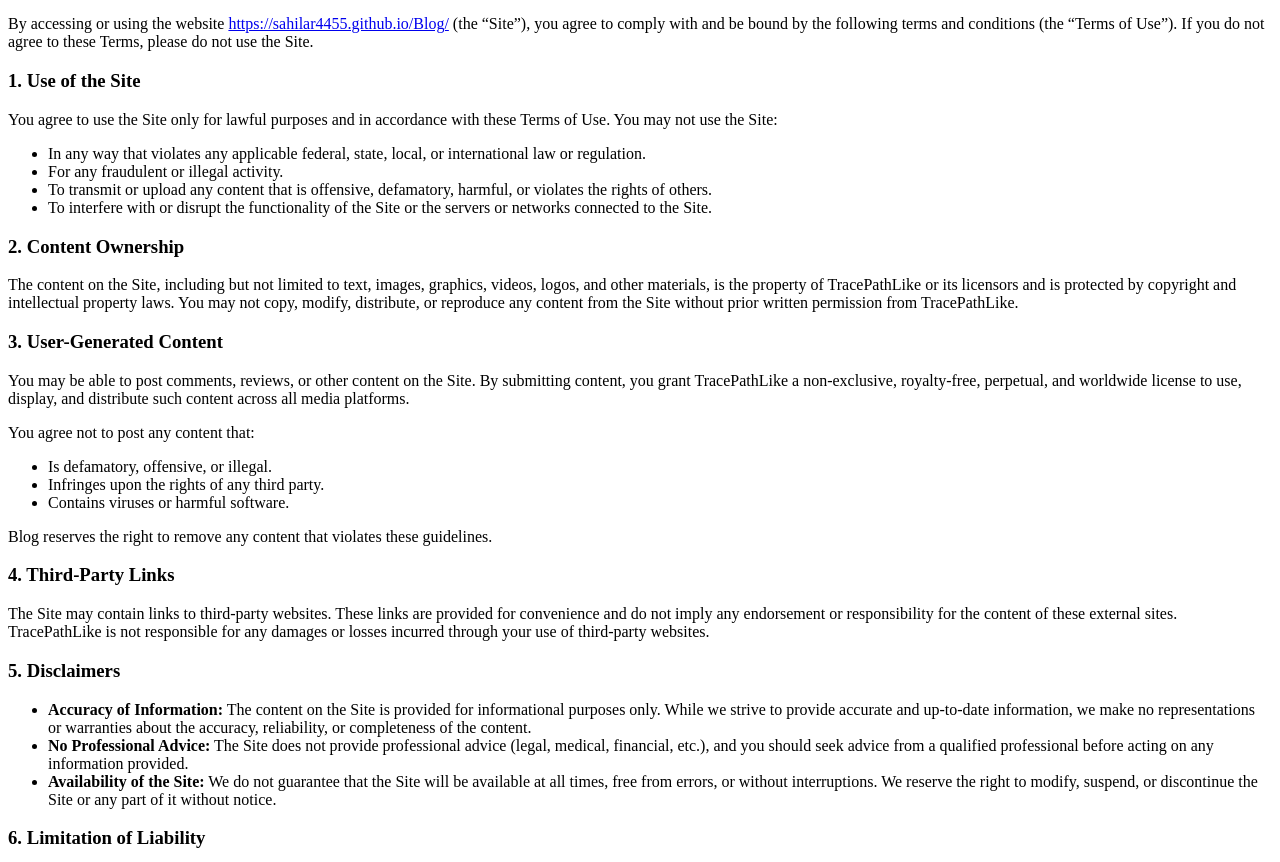
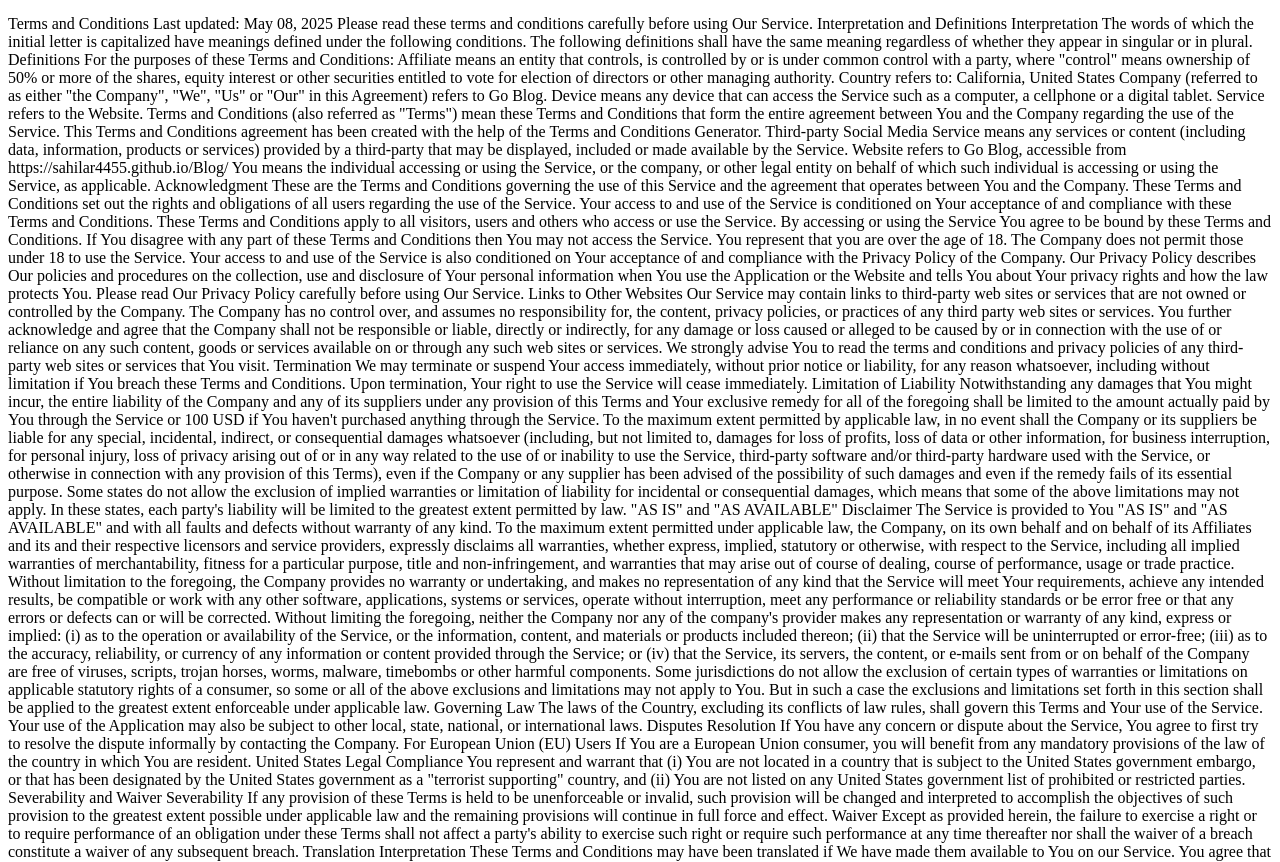
Before and after one commit to Sahilar4455/Blog, a plain HTML site: page term and condition.html in a window 1280 px wide. Shown: the part 70-932 px from the top of the page. Drawn offline with Linux system fonts and the light colour scheme.

Commit message:
Update term and condition.html

```diff
--- a/term and condition.html
+++ b/term and condition.html
@@ -13,51 +13,106 @@
                 </h1>
 
               <h3>Terms of Use</h3>
-                    <p>By accessing or using the website <a href="https://sahilar4455.github.io/Blog/" target="_blank">https://sahilar4455.github.io/Blog/</a> (the “Site”), you agree to comply with and be bound by the following terms and conditions (the “Terms of Use”). If you do not agree to these Terms, please do not use the Site.</p>
+                    <p>Terms and Conditions
+Last updated: May 08, 2025
 
-                    <h3>1. Use of the Site</h3>
-                    <p>You agree to use the Site only for lawful purposes and in accordance with these Terms of Use. You may not use the Site:</p>
-                    <ul>
-                        <li>In any way that violates any applicable federal, state, local, or international law or regulation.</li>
-                        <li>For any fraudulent or illegal activity.</li>
-                        <li>To transmit or upload any content that is offensive, defamatory, harmful, or violates the rights of others.</li>
-                        <li>To interfere with or disrupt the functionality of the Site or the servers or networks connected to the Site.</li>
-                    </ul>
+Please read these terms and conditions carefully before using Our Service.
 
-                    <h3>2. Content Ownership</h3>
-                    <p>The content on the Site, including but not limited to text, images, graphics, videos, logos, and other materials, is the property of TracePathLike or its licensors and is protected by copyright and intellectual property laws. You may not copy, modify, distribute, or reproduce any content from the Site without prior written permission from TracePathLike.</p>
+Interpretation and Definitions
+Interpretation
+The words of which the initial letter is capitalized have meanings defined under the following conditions. The following definitions shall have the same meaning regardless of whether they appear in singular or in plural.
 
-                    <h3>3. User-Generated Content</h3>
-                    <p>You may be able to post comments, reviews, or other content on the Site. By submitting content, you grant TracePathLike a non-exclusive, royalty-free, perpetual, and worldwide license to use, display, and distribute such content across all media platforms.</p>
-                    <p>You agree not to post any content that:</p>
-                    <ul>
-                        <li>Is defamatory, offensive, or illegal.</li>
-                        <li>Infringes upon the rights of any third party.</li>
-                        <li>Contains viruses or harmful software.</li>
-                    </ul>
-                    <p>Blog reserves the right to remove any content that violates these guidelines.</p>
+Definitions
+For the purposes of these Terms and Conditions:
 
-                    <h3>4. Third-Party Links</h3>
-                    <p>The Site may contain links to third-party websites. These links are provided for convenience and do not imply any endorsement or responsibility for the content of these external sites. TracePathLike is not responsible for any damages or losses incurred through your use of third-party websites.</p>
+Affiliate means an entity that controls, is controlled by or is under common control with a party, where "control" means ownership of 50% or more of the shares, equity interest or other securities entitled to vote for election of directors or other managing authority.
 
-                    <h3>5. Disclaimers</h3>
-                    <ul>
-                        <li><strong>Accuracy of Information:</strong> The content on the Site is provided for informational purposes only. While we strive to provide accurate and up-to-date information, we make no representations or warranties about the accuracy, reliability, or completeness of the content.</li>
-                        <li><strong>No Professional Advice:</strong> The Site does not provide professional advice (legal, medical, financial, etc.), and you should seek advice from a qualified professional before acting on any information provided.</li>
-                        <li><strong>Availability of the Site:</strong> We do not guarantee that the Site will be available at all times, free from errors, or without interruptions. We reserve the right to modify, suspend, or discontinue the Site or any part of it without notice.</li>
-                    </ul>
+Country refers to: California, United States
 
-                    <h3>6. Limitation of Liability</h3>
-                    <p>To the fullest extent permitted by law, TracePathLike shall not be liable for any damages, including but not limited to direct, indirect, incidental, punitive, or consequential damages arising out of or in connection with your use of the Site or any content provided on the Site.</p>
+Company (referred to as either "the Company", "We", "Us" or "Our" in this Agreement) refers to Go Blog.
 
-                    <h3>7. Indemnification</h3>
-                    <p>You agree to indemnify, defend, and hold harmless TracePathLike, its affiliates, officers, directors, employees, and agents from any claims, losses, damages, or expenses (including legal fees) arising from your use of the Site, violation of these Terms of Use, or infringement of any third-party rights.</p>
+Device means any device that can access the Service such as a computer, a cellphone or a digital tablet.
 
-                    <h3>8. Changes to Terms</h3>
-                    <p>Blog reserves the right to update or modify these Terms of Use at any time. Any changes will be posted on this page with an updated “Last Updated” date. By continuing to use the Site after the changes, you agree to be bound by the updated Terms of Use.</p>
+Service refers to the Website.
 
-                    <h3>9. Governing Law</h3>
-                    <p>These Terms of Use are governed by and construed in accordance with the laws of the state of Missouri, United States, without regard to its conflict of law principles. You agree to submit to the exclusive jurisdiction of the courts located in Kansas City, Missouri, for any disputes arising from these Terms.</p>
+Terms and Conditions (also referred as "Terms") mean these Terms and Conditions that form the entire agreement between You and the Company regarding the use of the Service. This Terms and Conditions agreement has been created with the help of the Terms and Conditions Generator.
+
+Third-party Social Media Service means any services or content (including data, information, products or services) provided by a third-party that may be displayed, included or made available by the Service.
+
+Website refers to Go Blog, accessible from https://sahilar4455.github.io/Blog/
+
+You means the individual accessing or using the Service, or the company, or other legal entity on behalf of which such individual is accessing or using the Service, as applicable.
+
+Acknowledgment
+These are the Terms and Conditions governing the use of this Service and the agreement that operates between You and the Company. These Terms and Conditions set out the rights and obligations of all users regarding the use of the Service.
+
+Your access to and use of the Service is conditioned on Your acceptance of and compliance with these Terms and Conditions. These Terms and Conditions apply to all visitors, users and others who access or use the Service.
+
+By accessing or using the Service You agree to be bound by these Terms and Conditions. If You disagree with any part of these Terms and Conditions then You may not access the Service.
+
+You represent that you are over the age of 18. The Company does not permit those under 18 to use the Service.
+
+Your access to and use of the Service is also conditioned on Your acceptance of and compliance with the Privacy Policy of the Company. Our Privacy Policy describes Our policies and procedures on the collection, use and disclosure of Your personal information when You use the Application or the Website and tells You about Your privacy rights and how the law protects You. Please read Our Privacy Policy carefully before using Our Service.
+
+Links to Other Websites
+Our Service may contain links to third-party web sites or services that are not owned or controlled by the Company.
+
+The Company has no control over, and assumes no responsibility for, the content, privacy policies, or practices of any third party web sites or services. You further acknowledge and agree that the Company shall not be responsible or liable, directly or indirectly, for any damage or loss caused or alleged to be caused by or in connection with the use of or reliance on any such content, goods or services available on or through any such web sites or services.
+
+We strongly advise You to read the terms and conditions and privacy policies of any third-party web sites or services that You visit.
+
+Termination
+We may terminate or suspend Your access immediately, without prior notice or liability, for any reason whatsoever, including without limitation if You breach these Terms and Conditions.
+
+Upon termination, Your right to use the Service will cease immediately.
+
+Limitation of Liability
+Notwithstanding any damages that You might incur, the entire liability of the Company and any of its suppliers under any provision of this Terms and Your exclusive remedy for all of the foregoing shall be limited to the amount actually paid by You through the Service or 100 USD if You haven't purchased anything through the Service.
+
+To the maximum extent permitted by applicable law, in no event shall the Company or its suppliers be liable for any special, incidental, indirect, or consequential damages whatsoever (including, but not limited to, damages for loss of profits, loss of data or other information, for business interruption, for personal injury, loss of privacy arising out of or in any way related to the use of or inability to use the Service, third-party software and/or third-party hardware used with the Service, or otherwise in connection with any provision of this Terms), even if the Company or any supplier has been advised of the possibility of such damages and even if the remedy fails of its essential purpose.
+
+Some states do not allow the exclusion of implied warranties or limitation of liability for incidental or consequential damages, which means that some of the above limitations may not apply. In these states, each party's liability will be limited to the greatest extent permitted by law.
+
+"AS IS" and "AS AVAILABLE" Disclaimer
+The Service is provided to You "AS IS" and "AS AVAILABLE" and with all faults and defects without warranty of any kind. To the maximum extent permitted under applicable law, the Company, on its own behalf and on behalf of its Affiliates and its and their respective licensors and service providers, expressly disclaims all warranties, whether express, implied, statutory or otherwise, with respect to the Service, including all implied warranties of merchantability, fitness for a particular purpose, title and non-infringement, and warranties that may arise out of course of dealing, course of performance, usage or trade practice. Without limitation to the foregoing, the Company provides no warranty or undertaking, and makes no representation of any kind that the Service will meet Your requirements, achieve any intended results, be compatible or work with any other software, applications, systems or services, operate without interruption, meet any performance or reliability standards or be error free or that any errors or defects can or will be corrected.
+
+Without limiting the foregoing, neither the Company nor any of the company's provider makes any representation or warranty of any kind, express or implied: (i) as to the operation or availability of the Service, or the information, content, and materials or products included thereon; (ii) that the Service will be uninterrupted or error-free; (iii) as to the accuracy, reliability, or currency of any information or content provided through the Service; or (iv) that the Service, its servers, the content, or e-mails sent from or on behalf of the Company are free of viruses, scripts, trojan horses, worms, malware, timebombs or other harmful components.
+
+Some jurisdictions do not allow the exclusion of certain types of warranties or limitations on applicable statutory rights of a consumer, so some or all of the above exclusions and limitations may not apply to You. But in such a case the exclusions and limitations set forth in this section shall be applied to the greatest extent enforceable under applicable law.
+
+Governing Law
+The laws of the Country, excluding its conflicts of law rules, shall govern this Terms and Your use of the Service. Your use of the Application may also be subject to other local, state, national, or international laws.
+
+Disputes Resolution
+If You have any concern or dispute about the Service, You agree to first try to resolve the dispute informally by contacting the Company.
+
+For European Union (EU) Users
+If You are a European Union consumer, you will benefit from any mandatory provisions of the law of the country in which You are resident.
+
+United States Legal Compliance
+You represent and warrant that (i) You are not located in a country that is subject to the United States government embargo, or that has been designated by the United States government as a "terrorist supporting" country, and (ii) You are not listed on any United States government list of prohibited or restricted parties.
+
+Severability and Waiver
+Severability
+If any provision of these Terms is held to be unenforceable or invalid, such provision will be changed and interpreted to accomplish the objectives of such provision to the greatest extent possible under applicable law and the remaining provisions will continue in full force and effect.
+
+Waiver
+Except as provided herein, the failure to exercise a right or to require performance of an obligation under these Terms shall not affect a party's ability to exercise such right or require such performance at any time thereafter nor shall the waiver of a breach constitute a waiver of any subsequent breach.
+
+Translation Interpretation
+These Terms and Conditions may have been translated if We have made them available to You on our Service. You agree that the original English text shall prevail in the case of a dispute.
+
+Changes to These Terms and Conditions
+We reserve the right, at Our sole discretion, to modify or replace these Terms at any time. If a revision is material We will make reasonable efforts to provide at least 30 days' notice prior to any new terms taking effect. What constitutes a material change will be determined at Our sole discretion.
+
+By continuing to access or use Our Service after those revisions become effective, You agree to be bound by the revised terms. If You do not agree to the new terms, in whole or in part, please stop using the website and the Service.
+
+Contact Us
+If you have any questions about these Terms and Conditions, You can contact us:
+
+By visiting this page on our website: https://sahilar4455.github.io/Blog/contact.html</p>
+
+
 
                     <h3>10. Contact Us</h3>
                     <p>If you have any questions about these Terms of Use or any other inquiries, please contact us at:</p>
```
